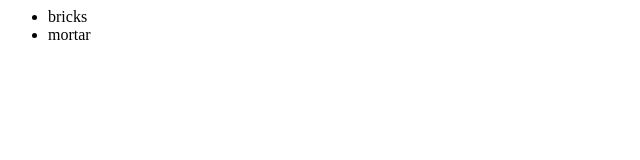
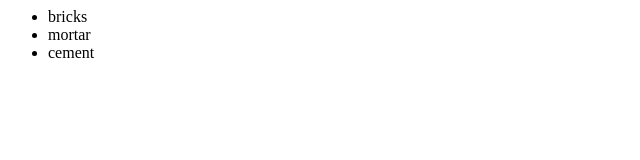
Before and after one commit to vdeangelis/helloworld, a plain HTML site: page index.html in a window 1280 px wide. Shown: the full height of the page, 0-640 px from the left. Drawn offline with Linux system fonts and the light colour scheme.

Commit message:
modified html

```diff
--- a/index.html
+++ b/index.html
@@ -4,6 +4,7 @@
 			<ul>
 				<li>bricks</li>
 				<li>mortar</li>
+				<li>cement</li>
 			</ul>
 		</div>
 	</body>
```
